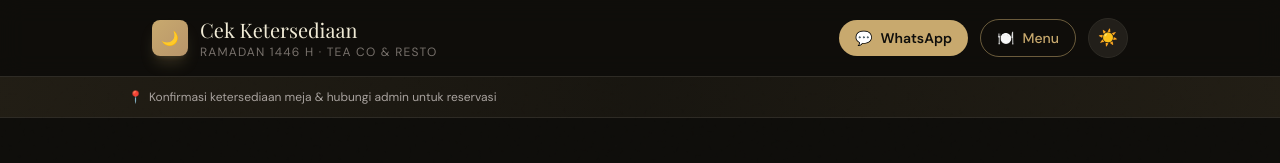
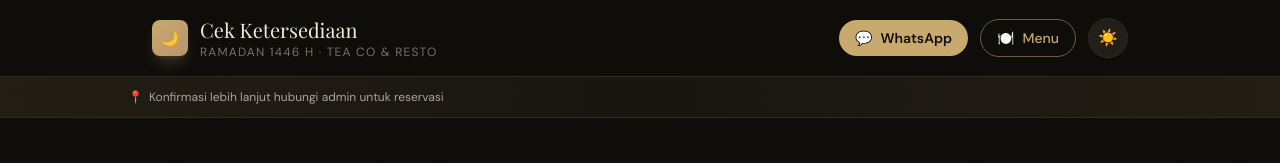
Before and after one commit to kritingsaja/next-teaco, a Next.js app: page / in a window 1280 px wide. Shown: the top 163 px of the page. Built offline with nearby package versions, Linux system fonts and the light colour scheme; no server answers; the database is empty; a web font is replaced by a local one.

Commit message:
Update reservation message in InfoBar component

```diff
--- a/components/InfoBar.js
+++ b/components/InfoBar.js
@@ -8,7 +8,7 @@ export default function InfoBar() {
       <div className="max-w-5xl mx-auto flex flex-col sm:flex-row items-center justify-between gap-3">
         <p className="text-xs text-stone-500 dark:text-stone-400 text-center sm:text-left flex items-center gap-1.5">
           <span>📍</span>
-          Konfirmasi ketersediaan meja & hubungi admin untuk reservasi
+          Konfirmasi lebih lanjut hubungi admin untuk reservasi
         </p>
 
         <div className="flex items-center gap-2 sm:hidden">
```
